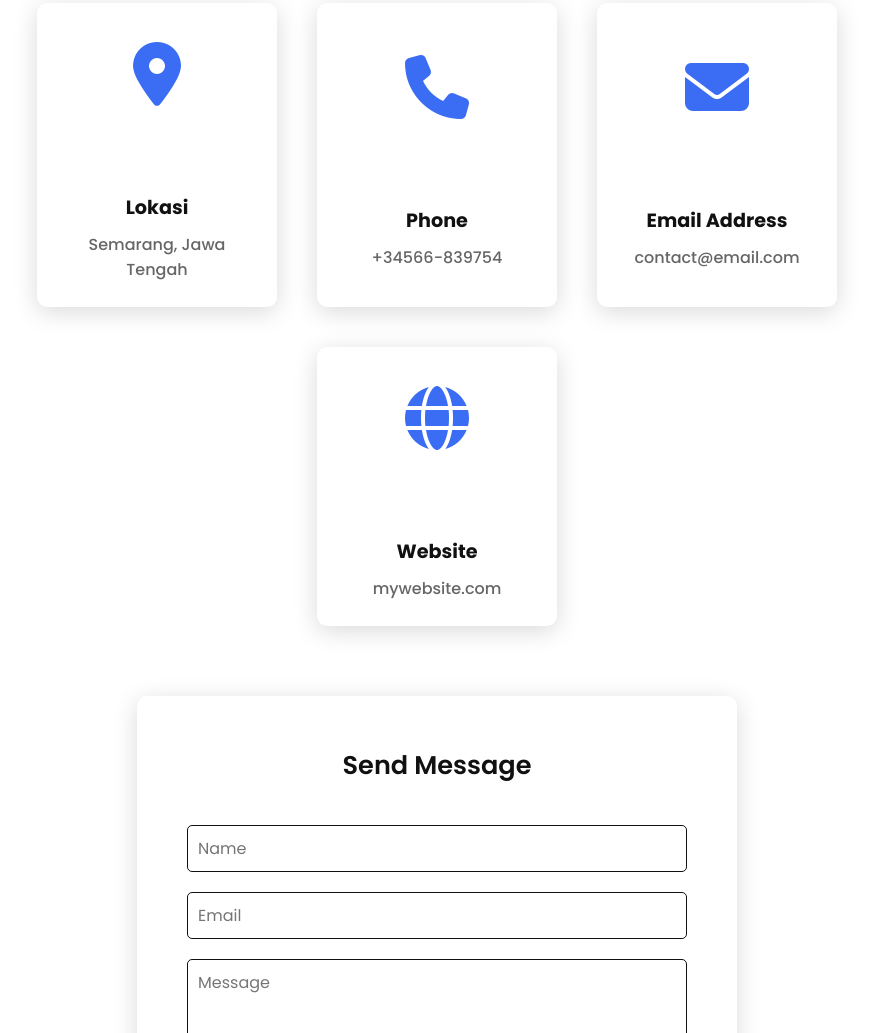
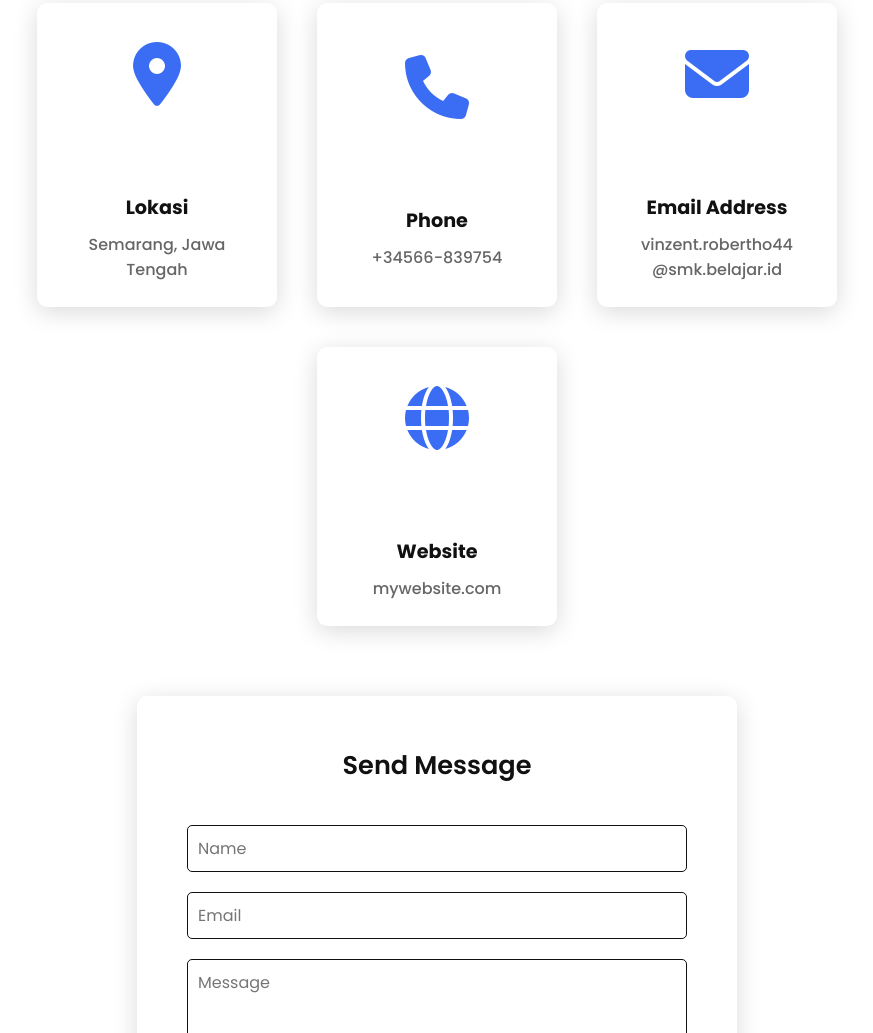
Before and after one commit to rodvin784-commits/website-portofolio-vinrumere, a plain HTML site: page index.html in a window 1280 px wide. Shown: the part 3094-4127 px from the top of the page, without its empty margins (203-1076 px from the left). Drawn offline with nearby package versions, Linux system fonts and the light colour scheme.

Commit message:
update index.html

```diff
--- a/index.html
+++ b/index.html
@@ -228,7 +228,8 @@
               </div>
               <div class="info">
                 <h3>Email Address</h3>
-                <span>contact@email.com</span>
+                <span>vinzent.robertho44
+                    @smk.belajar.id</span>
               </div>
             </div>
             <div class="card reveal">
```
